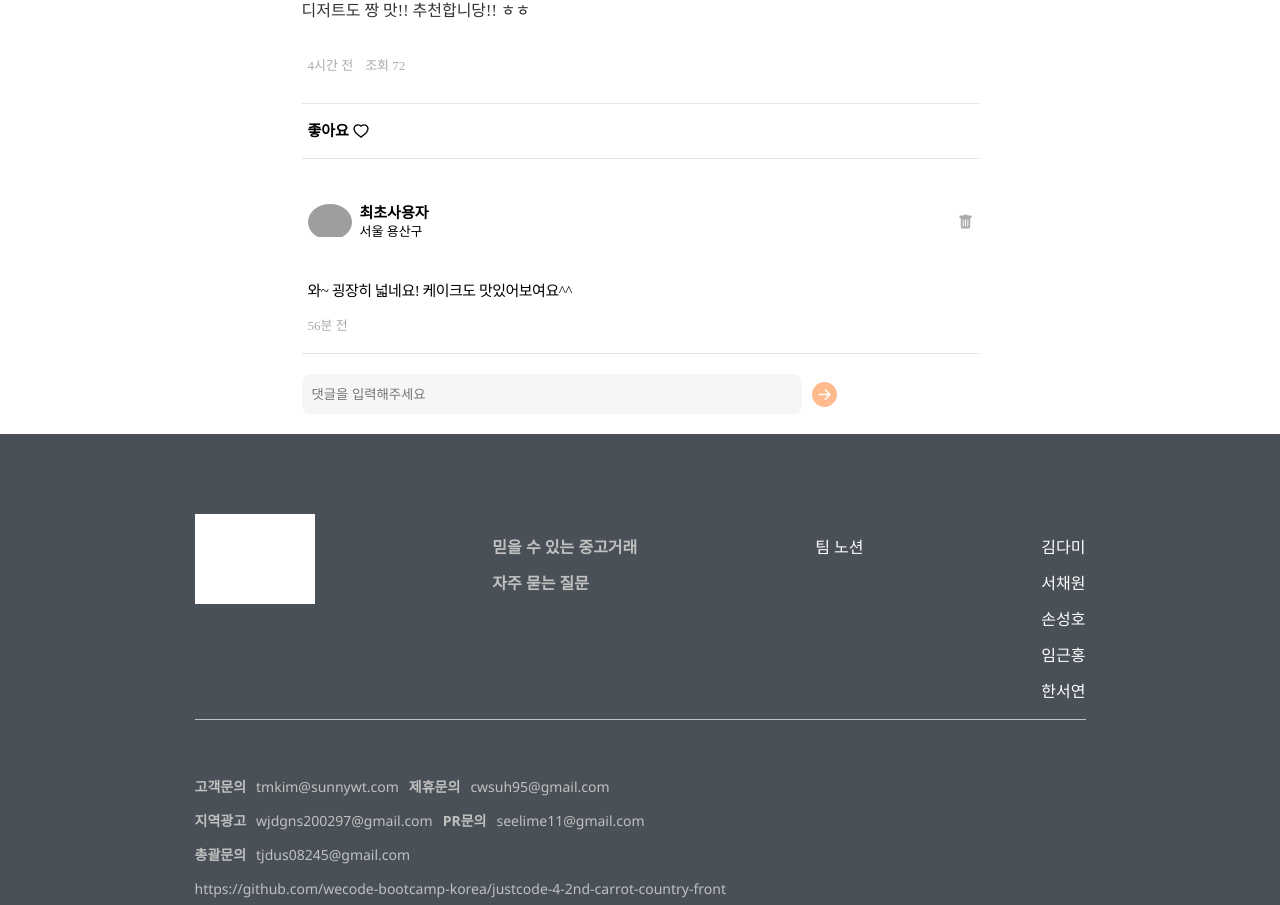
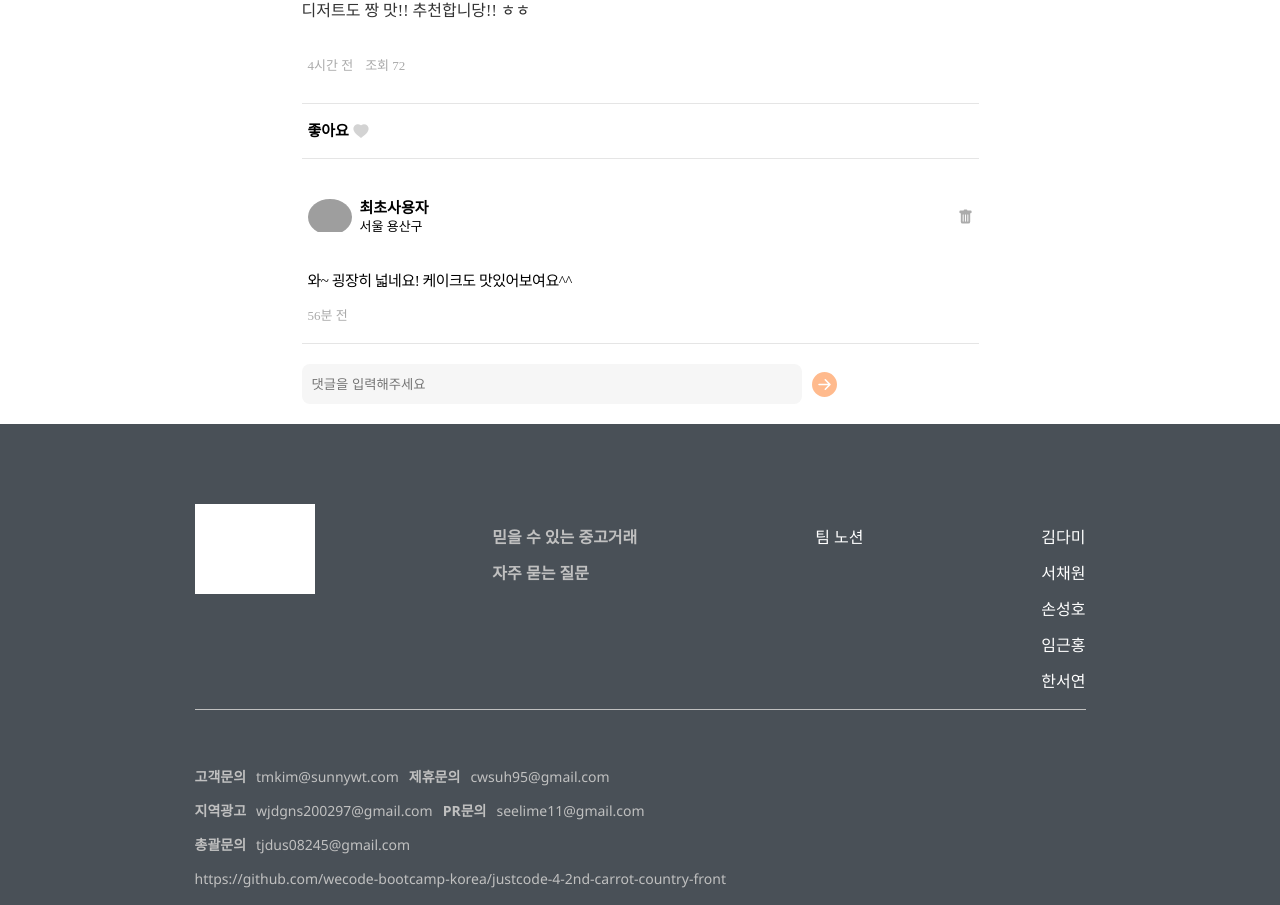
Before and after one commit to wecode-bootcamp-korea/justcode-4-2nd-carrot-country-front, a React (Create React App) app: page /district-info/detail in a window 1280 px wide. Shown: the part 780-1685 px from the top of the page. Built offline with nearby package versions, Linux system fonts and the light colour scheme; no server answers; grey boxes are pictures that could not be loaded.

Commit message:
댓글 삭제기능 구현 중

```diff
--- a/src/pages/districtInfoDetail/DistrictInfoDetail.js
+++ b/src/pages/districtInfoDetail/DistrictInfoDetail.js
@@ -5,9 +5,9 @@ import ImageSlider from 'components/slider/ImageSlider';
 import { SERVER_PORT } from 'config';
 import { BsFillArrowRightCircleFill } from 'react-icons/bs';
 import { BsFillTrashFill } from 'react-icons/bs';
-import { AiOutlineHeart } from 'react-icons/ai';
+import { AiFillHeart } from 'react-icons/ai';
 import styled from 'styled-components';
-// import { UserContext } from 'context';
+import { Usersign } from 'components/login/LoginStyle';
 
 const user = {
   id: '1',
@@ -23,7 +23,10 @@ const imageUrl = [
 ];
 
 function DistrictInfoDetail() {
-  const [comment, setComment] = useState('');
+  const [comment, setComment] = useState([]);
+  const [heart, setHeart] = useState('lightgray');
+  // const [trash, setTrash] = useState('');
+
   const handleComment = e => {
     setComment(e.target.value);
   };
@@ -43,6 +46,16 @@ function DistrictInfoDetail() {
       });
     }
   };
+
+  const handleHeart = () => {
+    heart === 'lightgray' ? setHeart('tomato') : setHeart('lightgray');
+  };
+
+  // const handleRemove = e => {
+  //   // setTrashs(trashs.filter(trash => trash.id !== id));
+  //   const {comments} = this.state;
+  //   const_comments = comments.filter((key) => key.id !== id);
+  // };
 
   return (
     <MainWrapper>
@@ -70,17 +83,22 @@ function DistrictInfoDetail() {
       <CommentsWrapper>
         <CommentTitle>
           <span>좋아요</span>
-          {/* <img src="/images/districtInfoDetail/heart.svg" /> */}
-          <AiOutlineHeart className="heart" />
+          <AiFillHeart
+            className="heart"
+            style={{ color: heart }}
+            onClick={handleHeart}
+          />
         </CommentTitle>
         <Comments>
           <div>
+            {comment.map}
             <UserInfo>
               <UserProfile user={user} />
-              <BsFillTrashFill className="trashIcon" />
+              <BsFillTrashFill
+                className="trashIcon"
+                // onClick={() => this.handleRemove(e.id)}
+              />
             </UserInfo>
-            {/* <h3>용가리</h3>
-            <span>서울특별시 강남구</span> */}
           </div>
           <p>와~ 굉장히 넓네요! 케이크도 맛있어보여요^^</p>
           <span className="time">56분 전</span>
@@ -110,11 +128,6 @@ const MainWrapper = styled.main`
   padding-top: 70px;
 `;
 
-// const UserInfo = styled.div`
-//   display: flex;
-//   justify-content: space-between;
-//   align-items: center;
-// `;
 const InfoWrapper = styled.section`
   @media (max-width: 890px) {
     padding: 0px 15px;
@@ -199,6 +212,10 @@ const CommentTitle = styled.div`
     font-size: 18px;
     margin-left: 3px;
     cursor: pointer;
+    transition: transform 300ms ease;
+  }
+  .heart:hover {
+    transform: scale(1.2);
   }
   span {
     font-size: 15px;
@@ -210,14 +227,14 @@ const CommentTitle = styled.div`
 `;
 
 const Comments = styled.div`
-  padding: 25px 6px 20px 6px;
+  padding: 20px 6px 20px 6px;
   border-bottom: 1px solid #99999940;
   /* div {
     display: flex;
     align-items: center;
   } */
   p {
-    padding: 20px 0px 15px 0px;
+    padding: 15px 0px;
     font-size: 15px;
     line-height: 1.47;
     letter-spacing: -0.5px;
```
